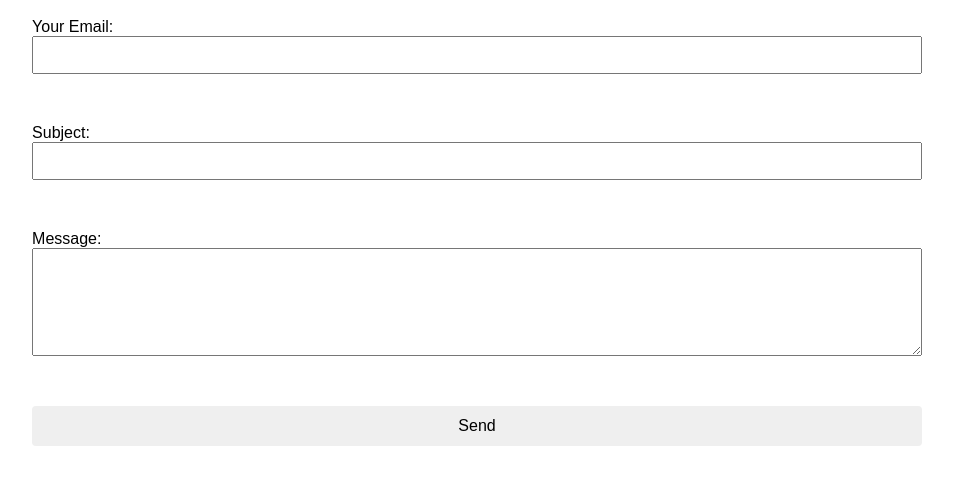
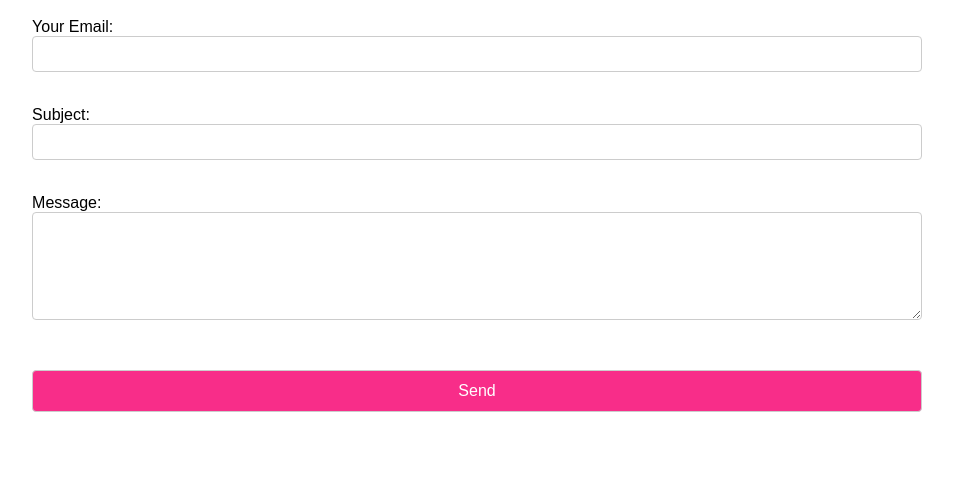
Before and after one commit to shrutiy14/portfolio, a plain HTML site: page contact/index.html in a window 1280 px wide. Shown: the part 122-606 px from the top of the page, without its empty margins (163-1116 px from the left). Drawn offline with Linux system fonts and the light colour scheme.

Commit message:
Update style.css

```diff
--- a/style.css
+++ b/style.css
@@ -57,22 +57,12 @@ nav a:hover {
 
 input, textarea, button {
     font: inherit;
-  }
-
-
-
-
-label, input, textarea, button {
     display: block;
     width: 100%;
     box-sizing: border-box;
+    border: 1px solid #ccc;
+    border-radius: 4px;
   }
-
-
-label {
-    margin-block: 1em;
-  }
-
 
 input, textarea {
     padding: 0.5em;
@@ -81,7 +71,8 @@ input, textarea {
 
 button {
     padding: 0.7em 1.5em;
-    border: none;
-    border-radius: 4px;
     margin-top: 1em;
+    background-color: var(--color-accent);
+    color: white;
+    border: 1px solid #ccc;
   }
```
